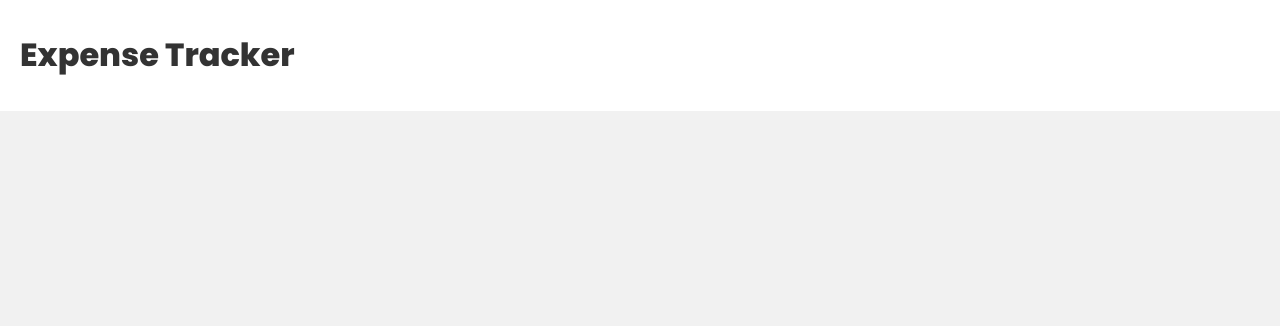
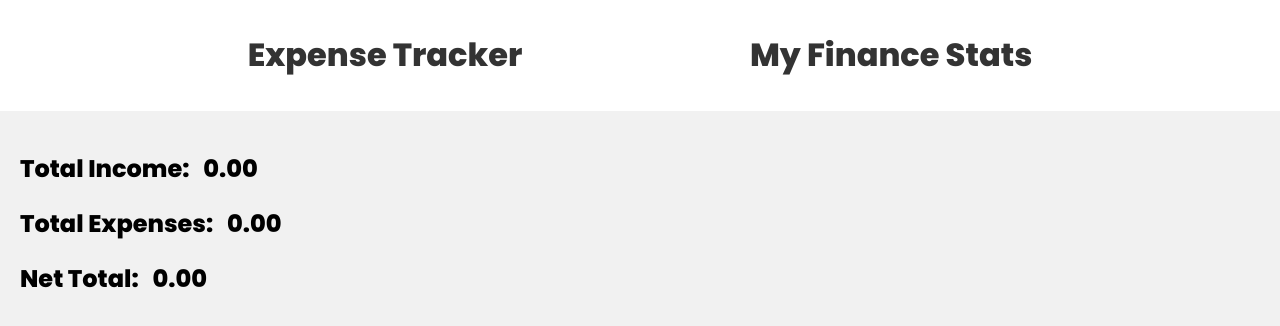
Before and after one commit to mwon369/Expense-Tracker-Web-App, a React (Vite) app in the folder frontend/: page /stats in a window 1280 px wide. Before the commit this address had no page. Shown: the top 326 px of the page. Built offline with nearby package versions, Linux system fonts and the light colour scheme.

Commit message:
Added new state for summing income/expenses

```diff
--- a/frontend/src/App.tsx
+++ b/frontend/src/App.tsx
@@ -2,6 +2,7 @@ import { BrowserRouter, Routes, Route } from "react-router-dom";
 import Home from "./pages/Home";
 import Navbar from "./components/Navbar";
 import "./styles.css";
+import Stats from "./pages/Stats";
 
 function App() {
   return (
@@ -11,6 +12,7 @@ function App() {
         <div className="pages">
           <Routes>
             <Route path="/" element={<Home />} />
+            <Route path="/stats" element={<Stats />} />
           </Routes>
         </div>
       </BrowserRouter>
--- a/frontend/src/components/Navbar.tsx
+++ b/frontend/src/components/Navbar.tsx
@@ -8,6 +8,9 @@ const Navbar = () => {
         <Link to="/">
           <h1>Expense Tracker</h1>
         </Link>
+        <Link to="/stats/">
+          <h1>My Finance Stats</h1>
+        </Link>
       </div>
     </header>
   );
--- a/frontend/src/components/TransactionDetails.tsx
+++ b/frontend/src/components/TransactionDetails.tsx
@@ -2,14 +2,14 @@ import React, { useState } from "react";
 import { Transaction } from "../utils/Types";
 import { TransactionCategory } from "../../../backend/models/transactionCategory";
 import axios from "axios";
-import { useTransactionsContext } from "../hooks/useTransactionsContext";
-import { STATE_ACTIONS } from "../context/TransactionsContext";
+import { useTransactionContext } from "../hooks/useTransactionContext";
+import { STATE_ACTIONS } from "../context/TransactionContext";
 import DeletePrompt from "./DeletePrompt";
 
 const TransactionDetails = (props: Transaction) => {
   const { value, date, transactionCategory, description } = props;
   const dateParsed = new Date(date);
-  const { dispatch } = useTransactionsContext();
+  const { dispatch } = useTransactionContext();
   const [error, setError] = useState<string | null>(null);
   const [showDeletePrompt, setShowDeletePrompt] = useState<boolean>(false);
 
--- a/frontend/src/components/TransactionForm.tsx
+++ b/frontend/src/components/TransactionForm.tsx
@@ -1,11 +1,12 @@
 import { FormEvent, useState } from "react";
 import { TransactionCategory } from "../../../backend/models/transactionCategory";
 import axios from "axios";
-import { useTransactionsContext } from "../hooks/useTransactionsContext";
-import { STATE_ACTIONS } from "../context/TransactionsContext";
+import { useTransactionContext } from "../hooks/useTransactionContext";
+import { STATE_ACTIONS } from "../context/TransactionContext";
+import { roundToTwoDp } from "../utils/HelperFunctions";
 
 const TransactionForm = () => {
-  const { dispatch } = useTransactionsContext();
+  const { dispatch } = useTransactionContext();
   const [value, setValue] = useState<number>(0);
   const [date, setDate] = useState<Date | null>(null);
   const [category, setCategory] = useState<TransactionCategory>(
@@ -18,7 +19,7 @@ const TransactionForm = () => {
     e.preventDefault();
 
     const transaction = {
-      value: value,
+      value: roundToTwoDp(value),
       date: date,
       transactionCategory: category,
       description: description,
--- /dev/null
+++ b/frontend/src/context/TransactionContext.tsx
@@ -0,0 +1,161 @@
+import { TransactionCategory } from "../../../backend/models/transactionCategory";
+import { Transaction } from "../utils/Types";
+import {
+  createContext,
+  useReducer,
+  Dispatch,
+  FunctionComponent,
+  PropsWithChildren,
+} from "react";
+
+interface ITransactionState {
+  transactions: Transaction[];
+  totalIncome: number;
+  totalExpenses: number;
+  netTotal: number;
+}
+
+interface ITransactionAction {
+  type: string;
+  payload: any | Transaction[] | Transaction;
+}
+
+interface ITransactionContext {
+  state: ITransactionState;
+  dispatch: Dispatch<ITransactionAction>;
+}
+
+export const STATE_ACTIONS = {
+  GET_ALL: "GET_ALL",
+  GET_BY_ID: "GET_BY_ID",
+  CREATE_NEW: "CREATE_NEW",
+  UPDATE_BY_ID: "UPDATE_BY_ID",
+  DELETE_BY_ID: "DELETE_BY_ID",
+};
+
+export const TransactionContext = createContext<ITransactionContext>({
+  state: {
+    transactions: [],
+    totalIncome: 0,
+    totalExpenses: 0,
+    netTotal: 0,
+  },
+  dispatch: () => null,
+});
+
+const sumIncomeOrExpenses = (
+  transactions: Transaction[],
+  transactionType: TransactionCategory
+) => {
+  let result = transactions.reduce((total, t) => {
+    return t.transactionCategory === transactionType ? total + t.value : total;
+  }, 0);
+
+  return result;
+};
+
+export const transactionReducer = (
+  state: ITransactionState,
+  action: ITransactionAction
+) => {
+  let totalIncome = 0;
+  let totalExpenses = 0;
+  let netTotal = 0;
+  let updatedTransactions: Transaction[] = [];
+  switch (action.type) {
+    case STATE_ACTIONS.GET_ALL:
+      totalIncome = sumIncomeOrExpenses(
+        action.payload,
+        TransactionCategory.INCOME
+      );
+      totalExpenses = sumIncomeOrExpenses(
+        action.payload,
+        TransactionCategory.EXPENSE
+      );
+      netTotal = totalIncome - totalExpenses;
+      return {
+        ...state,
+        transactions: action.payload,
+        totalIncome: totalIncome,
+        totalExpenses: totalExpenses,
+        netTotal: netTotal,
+      };
+    case STATE_ACTIONS.GET_BY_ID:
+      return {
+        ...state,
+        transactions: [action.payload],
+      };
+    case STATE_ACTIONS.CREATE_NEW:
+      updatedTransactions = [action.payload, ...state.transactions];
+      totalIncome = sumIncomeOrExpenses(
+        updatedTransactions,
+        TransactionCategory.INCOME
+      );
+      totalExpenses = sumIncomeOrExpenses(
+        updatedTransactions,
+        TransactionCategory.EXPENSE
+      );
+      netTotal = totalIncome - totalExpenses;
+      return {
+        ...state,
+        transactions: updatedTransactions,
+        totalIncome: totalIncome,
+        totalExpenses: totalExpenses,
+        netTotal: netTotal,
+      };
+    case STATE_ACTIONS.UPDATE_BY_ID:
+      updatedTransactions = [action.payload, ...state.transactions];
+      totalIncome = sumIncomeOrExpenses(
+        updatedTransactions,
+        TransactionCategory.INCOME
+      );
+      totalExpenses = sumIncomeOrExpenses(
+        updatedTransactions,
+        TransactionCategory.EXPENSE
+      );
+      netTotal = totalIncome + totalExpenses;
+      return {
+        ...state,
+        transactions: updatedTransactions,
+        totalIncome: totalIncome,
+        totalExpenses: totalExpenses,
+        netTotal: netTotal,
+      };
+    case STATE_ACTIONS.DELETE_BY_ID:
+      updatedTransactions = state.transactions.filter(
+        (t) => t._id.toString() !== action.payload._id
+      );
+      totalIncome = sumIncomeOrExpenses(
+        updatedTransactions,
+        TransactionCategory.INCOME
+      );
+      totalExpenses = sumIncomeOrExpenses(
+        updatedTransactions,
+        TransactionCategory.EXPENSE
+      );
+      netTotal = totalIncome + totalExpenses;
+      return {
+        ...state,
+        transactions: updatedTransactions,
+        totalIncome: totalIncome,
+        totalExpenses: totalExpenses,
+        netTotal: netTotal,
+      };
+    default:
+      return state;
+  }
+};
+
+export const TransactionContextProvider: FunctionComponent<
+  PropsWithChildren<{}>
+> = (props) => {
+  const initialState: ITransactionState = {
+    transactions: [],
+    totalIncome: 0,
+    totalExpenses: 0,
+    netTotal: 0,
+  };
+  const [state, dispatch] = useReducer(transactionReducer, initialState);
+
+  return <TransactionContext.Provider value={{ state, dispatch }} {...props} />;
+};
--- a/frontend/src/hooks/useTransactionsContext.tsx
+++ b/frontend/src/hooks/useTransactionContext.tsx
@@ -1,7 +1,7 @@
-import { TransactionContext } from "../context/TransactionsContext";
+import { TransactionContext } from "../context/TransactionContext";
 import { useContext } from "react";
 
-export const useTransactionsContext = () => {
+export const useTransactionContext = () => {
   const context = useContext(TransactionContext);
 
   if (!context) {
--- a/frontend/src/main.tsx
+++ b/frontend/src/main.tsx
@@ -1,12 +1,12 @@
 import React from "react";
 import ReactDOM from "react-dom/client";
 import App from "./App";
-import { TransactionsContextProvider } from "./context/TransactionsContext";
+import { TransactionContextProvider } from "./context/TransactionContext";
 
 ReactDOM.createRoot(document.getElementById("root") as HTMLElement).render(
   <React.StrictMode>
-    <TransactionsContextProvider>
+    <TransactionContextProvider>
       <App />
-    </TransactionsContextProvider>
+    </TransactionContextProvider>
   </React.StrictMode>
 );
--- a/frontend/src/pages/Home.tsx
+++ b/frontend/src/pages/Home.tsx
@@ -3,12 +3,11 @@ import axios from "axios";
 import { TransactionCategory } from "../../../backend/models/transactionCategory";
 import TransactionDetails from "../components/TransactionDetails";
 import TransactionForm from "../components/TransactionForm";
-import { useTransactionsContext } from "../hooks/useTransactionsContext";
-import { STATE_ACTIONS } from "../context/TransactionsContext";
+import { useTransactionContext } from "../hooks/useTransactionContext";
+import { STATE_ACTIONS } from "../context/TransactionContext";
 
 const Home = () => {
-  const { state, dispatch } = useTransactionsContext();
-  const [numberTotal, setNumberTotal] = useState<number>(0);
+  const { state, dispatch } = useTransactionContext();
 
   const fetchTransactionData = async (uri: string) => {
     axios
@@ -21,18 +20,8 @@ const Home = () => {
       });
   };
 
-  const sumTotal = () => {
-    let result = state.transactions.reduce((total, t) => {
-      return t.transactionCategory === TransactionCategory.INCOME
-        ? total + t.value
-        : total - t.value;
-    }, 0);
-    return result;
-  };
-
   useEffect(() => {
     fetchTransactionData(`${import.meta.env.VITE_BASE_URL}/api/transactions/`);
-    setNumberTotal(sumTotal());
   }, []);
 
   return (
--- /dev/null
+++ b/frontend/src/pages/Stats.tsx
@@ -0,0 +1,17 @@
+import React from "react";
+import { useTransactionContext } from "../hooks/useTransactionContext";
+import { roundToTwoDp } from "../utils/HelperFunctions";
+
+const Stats = () => {
+  const { state } = useTransactionContext();
+
+  return (
+    <div>
+      <h2>Total Income: &nbsp; {roundToTwoDp(state.totalIncome)}</h2>
+      <h2>Total Expenses: &nbsp; {roundToTwoDp(state.totalExpenses * -1)}</h2>
+      <h2>Net Total: &nbsp; {roundToTwoDp(state.netTotal)}</h2>
+    </div>
+  );
+};
+
+export default Stats;
--- a/frontend/src/styles.css
+++ b/frontend/src/styles.css
@@ -21,7 +21,7 @@ header .container {
   padding: 10px 20px;
   display: flex;
   align-items: center;
-  justify-content: space-between;
+  justify-content: space-evenly;
 }
 
 header a {
--- /dev/null
+++ b/frontend/src/utils/HelperFunctions.tsx
@@ -0,0 +1,3 @@
+export const roundToTwoDp = (value: number) => {
+  return (Math.round((value + Number.EPSILON) * 100) / 100).toFixed(2);
+};
```
Also changed, not shown: frontend/src/context/TransactionsContext.tsx (deleted, +0 -83 lines).
